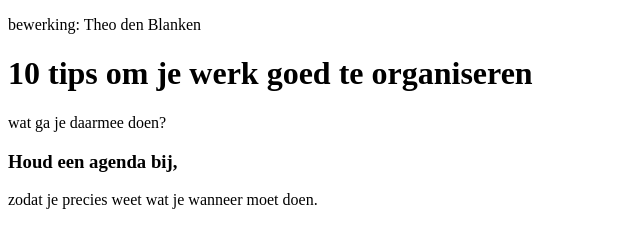
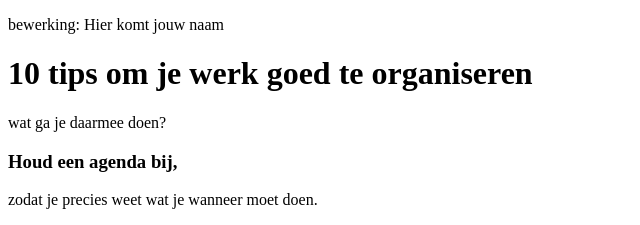
Before and after one commit to Theo-denBlanken/materiaal-oefening-padding-marge, a plain HTML site: page index.html in a window 1280 px wide. Shown: the top 225 px of the page, 0-640 px from the left. Drawn offline with Linux system fonts and the light colour scheme.

Commit message:
naam bewerker instelbaar gemaakt

```diff
--- a/index.html
+++ b/index.html
@@ -9,7 +9,7 @@
   <body lang="nl">
     <main class="wrapper">
       <header>
-        <p class="auteur">bewerking: Theo den Blanken
+        <p class="auteur">bewerking: Hier komt jouw naam
         </p>
         <h1>10 tips om je werk goed te organiseren</h1>
         <p class="tagline">
```
